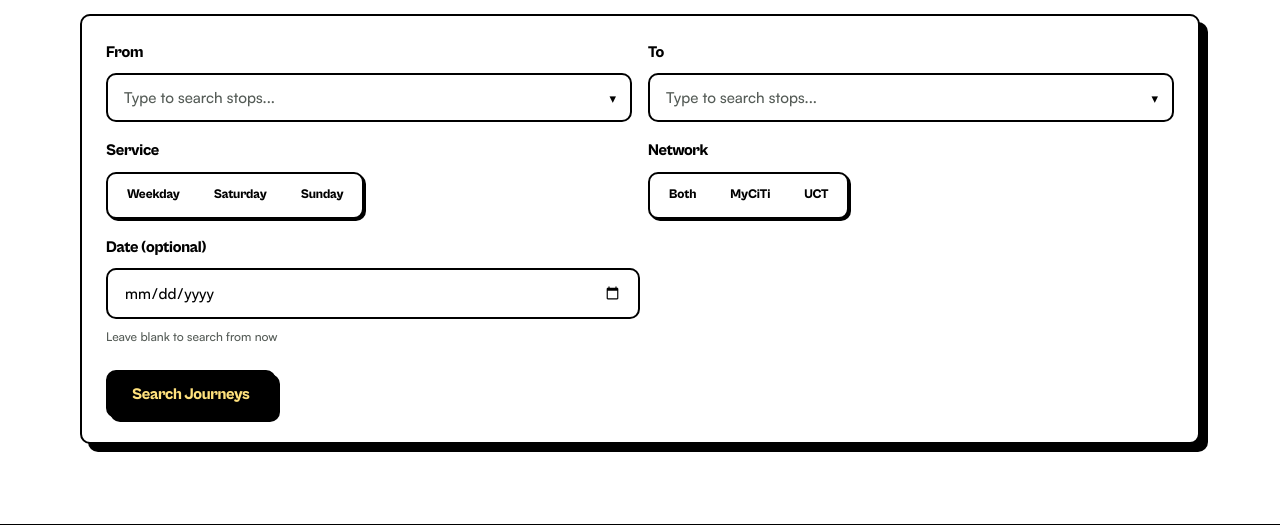
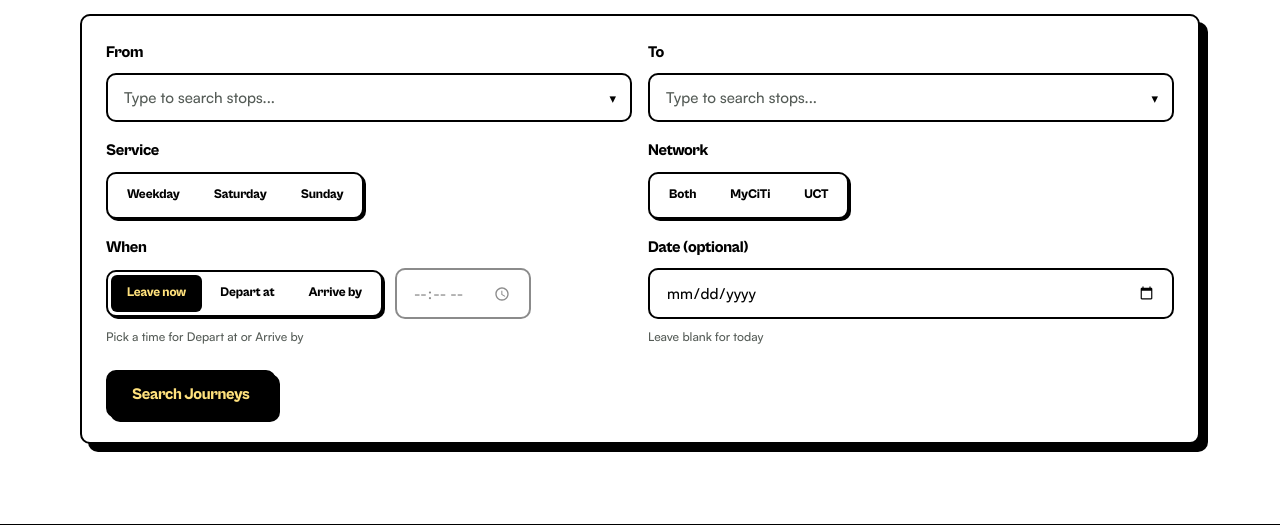
Before and after one commit to Vambane/mycity-bus-schedule, a FastAPI app: template fastapi_app/templates/pages/index.html in a window 1280 px wide. Shown: the part 240-765 px from the top of the page. Run offline with FastAPI, Linux system fonts and the light colour scheme; the template is opened without the code that fills it, so the values that code supplies are empty; parts of the project's set-up code (start-up, migrations or seed data) failed here and were passed over.

Commit message:
feat: "Arrive by" and "Depart at" search
Students plan backwards from a lecture: "I need to be on campus by
08:00". Search only answered "leave now", and a date with no time.

- A When control on the search form: Leave now (default), Depart at,
  Arrive by, with a time.
- Arrive by shows trips that arrive at or before the time, latest
  departure first, so the first card is the last bus that still gets
  you there. On today's timetable, buses that already left are
  dropped. Works for transfers too.
- If nothing still gets you there in time, the page says when the last
  bus that would have made it left ("left at 07:24, try a later time").
- Depart at shows departures from the chosen time.
- Works with a picked date and any day's timetable; the form remembers
  the choice and the swap button keeps it.
- Typing a time while Leave now is selected switches to Depart at, and
  choosing Depart at or Arrive by fills in the next quarter hour, so a
  time is never silently ignored. Bad input falls back to Leave now.

The rules live in fastapi_app/services/trip_window.py.

Tests: tests/test_trip_window.py (22): parsing, filtering, and the page
against real data with the clock frozen (Civic Centre -> Camps Bay,
arrive by 08:00: the 07:24 bus arriving 07:59 comes first).

```diff
--- a/fastapi_app/static/css/components.css
+++ b/fastapi_app/static/css/components.css
@@ -1491,3 +1491,29 @@ a.btn-primary {
   align-self: flex-start;
   max-width: 100%;
 }
+
+/* ============================================================
+   WHEN (leave now / depart at / arrive by) + time
+   ============================================================ */
+.when-row {
+  display: flex;
+  flex-wrap: wrap;
+  align-items: center;
+  gap: var(--sp-3);
+}
+
+.when-row .segmented {
+  align-self: auto;
+}
+
+.when-time {
+  width: auto;
+  min-width: 8.5rem;
+  flex: 0 0 auto;
+  color-scheme: light;
+}
+
+/* "Leave now" ignores the time: show it as inactive (still editable). */
+.when-row:has(#when-now:checked) .when-time {
+  opacity: 0.45;
+}
--- a/fastapi_app/static/js/search.js
+++ b/fastapi_app/static/js/search.js
@@ -283,3 +283,29 @@
     computeRelativeTimes();
   }
 })();
+
+/* ---- When: a typed time means "Depart at" unless Arrive by is chosen ---- */
+(function () {
+  'use strict';
+  var time = document.getElementById('at');
+  var now = document.getElementById('when-now');
+  var depart = document.getElementById('when-depart');
+  if (!time || !now || !depart) return;
+
+  time.addEventListener('input', function () {
+    if (time.value && now.checked) depart.checked = true;
+  });
+
+  /* Picking Depart at / Arrive by with no time yet: start from the next
+     quarter hour, so the search is never sent half-filled. */
+  document.querySelectorAll('[name="when"]').forEach(function (radio) {
+    radio.addEventListener('change', function () {
+      if (radio.value === 'now' || time.value) return;
+      var d = new Date();
+      var mins = Math.ceil((d.getHours() * 60 + d.getMinutes() + 1) / 15) * 15 % (24 * 60);
+      time.value = String(Math.floor(mins / 60)).padStart(2, '0') + ':' +
+                   String(mins % 60).padStart(2, '0');
+      time.focus();
+    });
+  });
+})();
--- a/fastapi_app/templates/pages/index.html
+++ b/fastapi_app/templates/pages/index.html
@@ -137,9 +137,41 @@
         </div>
       </div>
 
-      <!-- Row 2b: Date -->
-      <div style="margin-top: var(--sp-4);">
-        <div class="form-group" style="max-width: 50%;">
+      <!-- Row 2b: When (leave now / depart at / arrive by) -->
+      <div class="form-grid form-grid--2col" style="margin-top: var(--sp-4);">
+        <div class="form-group">
+          <span class="form-label" id="label-when">When</span>
+          <div class="when-row">
+            <div class="segmented" role="radiogroup" aria-labelledby="label-when">
+              <span class="segmented-option">
+                <input type="radio" name="when" value="now" id="when-now"
+                       class="segmented-input" {% if not when or when == 'now' %}checked{% endif %}>
+                <label for="when-now" class="segmented-label">Leave now</label>
+              </span>
+              <span class="segmented-option">
+                <input type="radio" name="when" value="depart" id="when-depart"
+                       class="segmented-input" {% if when == 'depart' %}checked{% endif %}>
+                <label for="when-depart" class="segmented-label">Depart at</label>
+              </span>
+              <span class="segmented-option">
+                <input type="radio" name="when" value="arrive" id="when-arrive"
+                       class="segmented-input" {% if when == 'arrive' %}checked{% endif %}>
+                <label for="when-arrive" class="segmented-label">Arrive by</label>
+              </span>
+            </div>
+            <label for="at" class="sr-only">Time</label>
+            <input type="time"
+                   name="at"
+                   id="at"
+                   class="form-input when-time"
+                   value="{{ at or '' }}"
+                   step="60"
+                   aria-describedby="when-hint">
+          </div>
+          <span class="form-hint" id="when-hint">Pick a time for Depart at or Arrive by</span>
+        </div>
+
+        <div class="form-group">
           <label for="search_date" class="form-label">Date (optional)</label>
           <input type="date"
                  name="search_date"
@@ -147,7 +179,7 @@
                  class="form-input"
                  value="{{ search_date or '' }}"
                  aria-describedby="date-hint">
-          <span class="form-hint" id="date-hint">Leave blank to search from now</span>
+          <span class="form-hint" id="date-hint">Leave blank for today</span>
         </div>
       </div>
 
@@ -158,7 +190,7 @@
         </button>
 
         {% if from_stop and to_stop %}
-        <a href="/search?from_stop={{ to_stop }}&to_stop={{ from_stop }}&day_type={{ day_type }}&operator={{ operator }}{% if search_date %}&search_date={{ search_date }}{% endif %}"
+        <a href="/search?from_stop={{ to_stop }}&to_stop={{ from_stop }}&day_type={{ day_type }}&operator={{ operator }}{% if search_date %}&search_date={{ search_date }}{% endif %}{% if when and when != 'now' %}&when={{ when }}&at={{ at }}{% endif %}"
            class="btn btn-ghost btn-icon btn-swap"
            id="swap-btn"
            title="Swap origin and destination"
@@ -198,7 +230,11 @@
         <h2 style="margin-bottom: 0;">{{ results.to_stop }}</h2>
       </div>
       <p class="results-meta">
-        {% if results.search_date %}
+        {% if results.when == 'arrive' %}
+        Arriving by {{ results.at }}{% if results.search_date %} on {{ results.search_date }}{% endif %}, latest departure first
+        {% elif results.when == 'depart' %}
+        Departing from {{ results.at }}{% if results.search_date %} on {{ results.search_date }}{% endif %}
+        {% elif results.search_date %}
         Departures for {{ results.search_date }}
         {% elif results.showing_next_day %}
         Tomorrow's first departures
@@ -314,11 +350,23 @@
     {% include 'components/trust_strip.html' %}
     <div class="empty-state">
       <div class="empty-state-icon" aria-hidden="true">&#128652;</div>
+      {% if results.when == 'arrive' %}
+      <div class="empty-state-title">Nothing gets you there by {{ results.at }}</div>
+      <p class="empty-state-text">
+        {% if results.arrive_missed %}
+        The last bus that arrives at {{ results.to_stop }} by {{ results.at }} left at {{ results.arrive_missed }}.
+        {% else %}
+        No {{ results.day_type }} trip from {{ results.from_stop }} reaches {{ results.to_stop }} by {{ results.at }}.
+        {% endif %}
+        Try a later time.
+      </p>
+      {% else %}
       <div class="empty-state-title">No routes found</div>
       <p class="empty-state-text">
         There are no direct or connecting routes between {{ results.from_stop }} and {{ results.to_stop }}
         on {{ results.day_type }}s.
       </p>
+      {% endif %}
     </div>
     {% endif %}
   {% endif %}
```
Also changed, not shown: fastapi_app/routes/search.py (+43 -3 lines), fastapi_app/services/trip_window.py (added, +74 -0 lines), tests/test_trip_window.py (added, +171 -0 lines).
